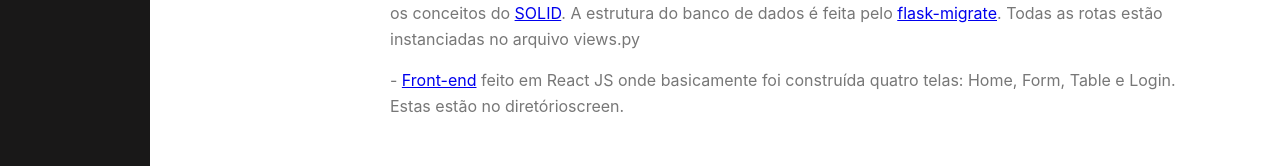
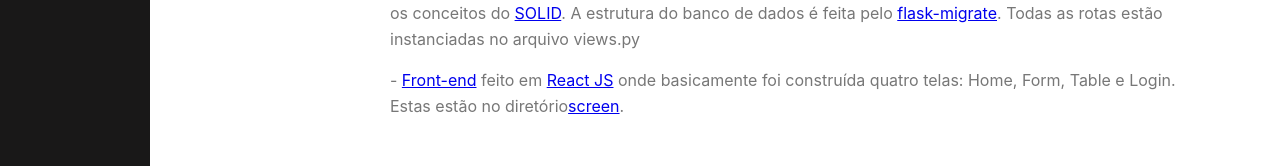
Before and after one commit to mcarujo/gerenciamento-de-estabelecimentos, a React (Create React App) app in the folder my-app/: page / in a window 1280 px wide. Shown: the part 381-547 px from the top of the page. Built offline with nearby package versions, Linux system fonts and the light colour scheme.

Commit message:
refatorando a tela home para o link reactjs

```diff
--- a/my-app/src/screen/Home.js
+++ b/my-app/src/screen/Home.js
@@ -51,15 +51,14 @@ export class Home extends Component {
               </a>
             </p>
             <p>
-              {" "}
               {"- "}
               <a href="https://github.com/mcarujo/gerenciamento-de-estabelecimentos/tree/front-end">
                 Front-end
               </a>{" "}
-              feito em <a hred="https://reactjs.org/">React JS</a> onde
+              feito em <a href="https://reactjs.org/">React JS</a> onde
               basicamente foi construída quatro telas: Home, Form, Table e
               Login. Estas estão no diretório
-              <a hred="https://github.com/mcarujo/gerenciamento-de-estabelecimentos/tree/front-end/my-app/src/screen">
+              <a href="https://github.com/mcarujo/gerenciamento-de-estabelecimentos/tree/front-end/my-app/src/screen">
                 screen
               </a>
               .
```
